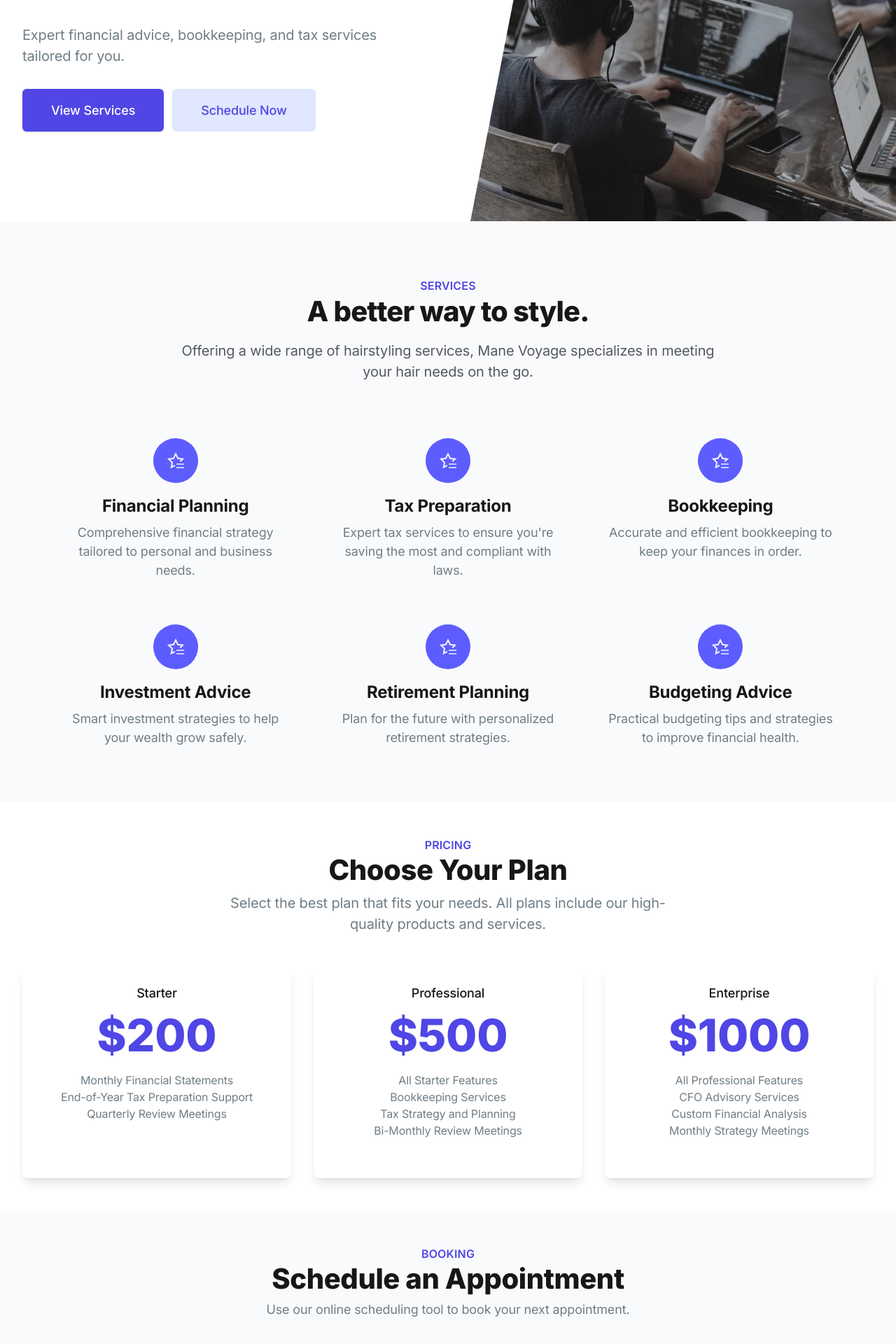
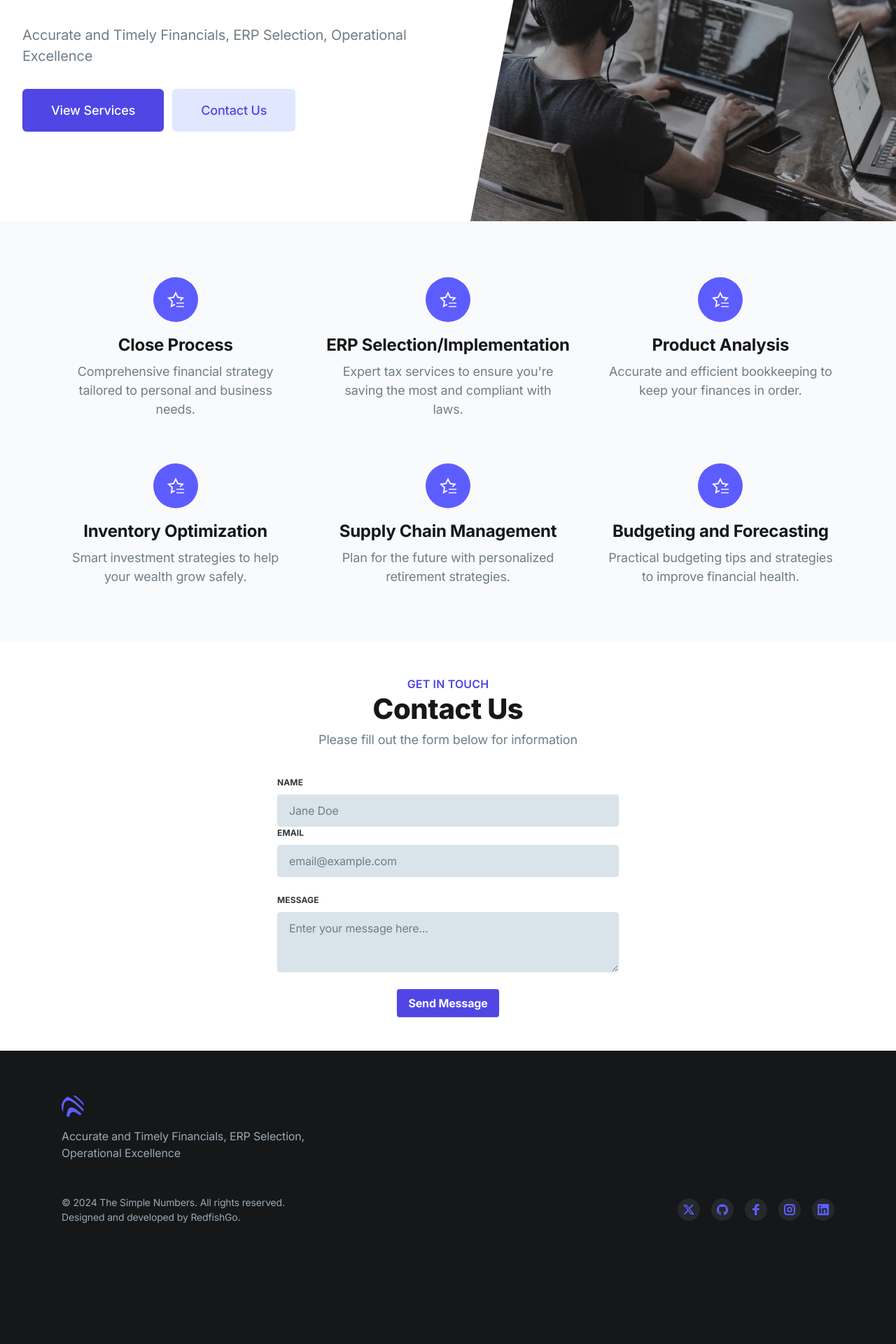
Before and after one commit to dtbayles/thesimplenumbers, a Next.js app: page / in a window 1280 px wide. Shown: the part 354-2274 px from the top of the page at 70% size. After the commit the page ends 2167 px from the top, so only its background shows below. Built offline with nearby package versions, Linux system fonts and the light colour scheme.

Commit message:
current updates

```diff
--- a/app/(default)/page.tsx
+++ b/app/(default)/page.tsx
@@ -74,42 +74,42 @@ export default function Home() {
       id: 1,
       delay: '',
       viewBox: "0 0 64 64",
-      title: 'Financial Planning',
+      title: 'Close Process',
       description: "Comprehensive financial strategy tailored to personal and business needs.",
     },
     {
       id: 2,
       delay: '100',
       viewBox: "0 0 64 64",
-      title: 'Tax Preparation',
+      title: 'ERP Selection/Implementation',
       description: "Expert tax services to ensure you're saving the most and compliant with laws.",
     },
     {
       id: 3,
       delay: '200',
       viewBox: "0 0 64 64",
-      title: 'Bookkeeping',
+      title: 'Product Analysis',
       description: "Accurate and efficient bookkeeping to keep your finances in order.",
     },
     {
       id: 4,
       delay: '300',
       viewBox: "0 0 64 64",
-      title: 'Investment Advice',
+      title: 'Inventory Optimization',
       description: "Smart investment strategies to help your wealth grow safely.",
     },
     {
       id: 5,
       delay: '400',
       viewBox: "0 0 64 64",
-      title: 'Retirement Planning',
+      title: 'Supply Chain Management',
       description: "Plan for the future with personalized retirement strategies.",
     },
     {
       id: 6,
       delay: '500',
       viewBox: "0 0 64 64",
-      title: 'Budgeting Advice',
+      title: 'Budgeting and Forecasting',
       description: "Practical budgeting tips and strategies to improve financial health.",
     },
   ];
@@ -150,10 +150,10 @@ export default function Home() {
                 <div className="text-center lg:text-left">
                   <h1 className="text-4xl tracking-tight font-extrabold text-gray-900 sm:text-5xl md:text-6xl">
                     <span className="block text-indigo-600 xl:inline">Simplify</span>{' '}
-                    <span className="block xl:inline">Your Finances</span>
+                    <span className="block xl:inline">Your Numbers</span>
                   </h1>
                   <p className="mt-3 text-base text-gray-500 sm:mt-5 sm:text-lg sm:max-w-xl sm:mx-auto md:mt-5 md:text-xl lg:mx-0">
-                    Expert financial advice, bookkeeping, and tax services tailored for you.
+                    Accurate and Timely Financials, ERP Selection, Operational Excellence
                   </p>
                   <div className="mt-5 sm:mt-8 sm:flex sm:justify-center lg:justify-start">
                     <div className="rounded-md shadow">
@@ -166,10 +166,10 @@ export default function Home() {
                     </div>
                     <div className="mt-3 sm:mt-0 sm:ml-3">
                       <a
-                        onClick={smoothScroll('#book')}
+                        onClick={smoothScroll('#contact')}
                         className="w-full flex items-center justify-center px-8 py-3 border border-transparent text-base font-medium rounded-md text-indigo-600 bg-indigo-100 hover:bg-indigo-200 md:py-4 md:text-lg md:px-10"
                       >
-                        Schedule Now
+                        Contact Us
                       </a>
                       <Modal
                         isOpen={modalIsOpen}
@@ -216,11 +216,11 @@ export default function Home() {
           <div className="py-12 md:py-20">
 
             {/* Section header */}
-            <div className="max-w-3xl mx-auto text-center pb-12 md:pb-20">
-              <h2 className="text-base text-indigo-600 font-semibold tracking-wide uppercase">Services</h2>
-              <h2 className="h2 mb-4 text-gray-900">A better way to style.</h2>
-              <p className="text-xl text-gray-600">Offering a wide range of hairstyling services, Mane Voyage specializes in meeting your hair needs on the go.</p>
-            </div>
+            {/*<div className="max-w-3xl mx-auto text-center pb-12 md:pb-20">*/}
+            {/*  <h2 className="text-base text-indigo-600 font-semibold tracking-wide uppercase">Services</h2>*/}
+            {/*  <h2 className="h2 mb-4 text-gray-900">A better way to style.</h2>*/}
+            {/*  <p className="text-xl text-gray-600">Offering a wide range of hairstyling services, Mane Voyage specializes in meeting your hair needs on the go.</p>*/}
+            {/*</div>*/}
 
             {/* Items */}
             <div
@@ -238,7 +238,7 @@ export default function Home() {
                     <path className="stroke-current text-purple-300" d="M43 42h-9M43 37h-9" strokeLinecap="square"
                           strokeWidth="2"/>
                   </svg>
-                  <h4 className="h4 mb-2 text-gray-900">{service.title}</h4>
+                  <h4 className="h4 mb-2 text-gray-900 -mx-10">{service.title}</h4>
                   <p className="text-lg text-gray-500 text-center">{service.description}</p>
                 </div>
               ))}
@@ -250,78 +250,16 @@ export default function Home() {
         </div>
       </section>
 
-      {/* Pricing Section */}
-      <section className="py-12 bg-white">
-        <div className="max-w-7xl mx-auto px-4 sm:px-6 lg:px-8">
-          <div className="text-center mb-12">
-            <h2 className="text-base text-indigo-600 font-semibold tracking-wide uppercase">Pricing</h2>
-            <p className="mt-2 text-3xl leading-8 font-extrabold tracking-tight text-gray-900 sm:text-4xl">
-              Choose Your Plan
-            </p>
-            <p className="mt-4 max-w-2xl text-xl text-gray-500 lg:mx-auto">
-              Select the best plan that fits your needs. All plans include our high-quality products and services.
-            </p>
-          </div>
-          <div className="mt-10">
-            <div className="flex flex-wrap justify-center gap-8">
-              {pricingPlans.map(plan => (
-                <div key={plan.id} className="text-center shadow-lg p-6 rounded-lg max-w-sm w-full bg-white">
-                  <h3 className="text-lg leading-6 font-medium text-gray-900">{plan.name}</h3>
-                  <div className="mt-4 items-baseline text-6xl leading-none font-extrabold text-indigo-600">
-                    ${plan.price}
-                  </div>
-                  <div className="mt-5 mb-8 text-gray-500">
-                    {plan.features.map(feature => (
-                      <p key={feature}>{feature}</p>
-                    ))}
-                  </div>
-                  {/*<button className="mt-auto bg-indigo-600 text-white font-bold py-2 px-4 rounded hover:bg-indigo-700">*/}
-                  {/*  Choose {plan.name}*/}
-                  {/*</button>*/}
-                </div>
-              ))}
-            </div>
-          </div>
-        </div>
-      </section>
-
-      {/* Booking Section */}
-      <section className="py-12 bg-gray-50" id="book">
-        <div className="max-w-7xl mx-auto px-4 sm:px-6 lg:px-8">
-          <div className="text-center mb-12">
-            <h2 className="text-base text-indigo-600 font-semibold tracking-wide uppercase">Booking</h2>
-            <p className="mt-2 text-3xl leading-8 font-extrabold tracking-tight text-gray-900 sm:text-4xl">
-              Schedule an Appointment
-            </p>
-            <p className="mt-4 text-lg leading-6 text-gray-500">
-              Use our online scheduling tool to book your next appointment.
-            </p>
-          </div>
-          <div className="flex justify-center">
-            <div className="w-full max-w-lg">
-              <div className="bg-white overflow-hidden shadow rounded-lg">
-                <div className="px-4 py-5 sm:p-6">
-                  {/* Your Calendly Link */}
-                  <div className="calendly-inline-widget" style={{minWidth: '320px', height: '630px'}} data-url="https://calendly.com/drew-i96j/30min" />
-                  <script type="text/javascript" src="https://assets.calendly.com/assets/external/widget.js" async></script>
-                </div>
-              </div>
-            </div>
-          </div>
-        </div>
-      </section>
-
       {/* Contact Us section */}
       <section id="contact" className="py-12 bg-white">
         <div className="container mx-auto px-4">
           <div className="text-center mb-10">
             <h2 className="text-base text-indigo-600 font-semibold tracking-wide uppercase">Get in Touch</h2>
             <p className="mt-2 text-3xl leading-8 font-extrabold tracking-tight text-gray-900 sm:text-4xl">
-              Book Your Next Appointment
+              Contact Us
             </p>
             <p className="mt-4 text-lg leading-6 text-gray-500">
-              Have any questions or want to book an appointment? Fill out the form below, and we'll get back to you as
-              soon as possible.
+              Please fill out the form below for information
             </p>
           </div>
           <div className="flex justify-center">
--- a/components/ui/footer.tsx
+++ b/components/ui/footer.tsx
@@ -22,7 +22,7 @@ export default function Footer() {
                   </svg>
                 </Link>
               </div>
-              <div className="text-gray-400">{COMPANY_NAME} offers expert financial advice, bookkeeping, and tax services.</div>
+              <div className="text-gray-400">Accurate and Timely Financials, ERP Selection, Operational Excellence</div>
             </div>
 
             {/* 2nd, 3rd and 4th blocks */}
@@ -40,29 +40,29 @@ export default function Footer() {
 
               {/* 4th block */}
               <div className="text-sm">
-                <h6 className="text-gray-200 font-medium mb-1">{COMPANY_NAME}</h6>
-                <ul>
-                  <li className="mb-1">
-                    <Link href="/"
-                          className="text-gray-400 hover:text-gray-100 transition duration-150 ease-in-out">Home</Link>
-                  </li>
-                  <li className="mb-1">
-                    <Link href="/#services"
-                          className="text-gray-400 hover:text-gray-100 transition duration-150 ease-in-out">Services</Link>
-                  </li>
-                  <li className="mb-1">
-                    <Link href="/#pricing"
-                          className="text-gray-400 hover:text-gray-100 transition duration-150 ease-in-out">Pricing</Link>
-                  </li>
-                  <li className="mb-1">
-                    <Link href="/#booking"
-                          className="text-gray-400 hover:text-gray-100 transition duration-150 ease-in-out">Booking</Link>
-                  </li>
-                  <li className="mb-1">
-                    <Link href="/#contact"
-                          className="text-gray-400 hover:text-gray-100 transition duration-150 ease-in-out">Get in touch</Link>
-                  </li>
-                </ul>
+                {/*<h6 className="text-gray-200 font-medium mb-1">{COMPANY_NAME}</h6>*/}
+                {/*<ul>*/}
+                {/*  <li className="mb-1">*/}
+                {/*    <Link href="/"*/}
+                {/*          className="text-gray-400 hover:text-gray-100 transition duration-150 ease-in-out">Home</Link>*/}
+                {/*  </li>*/}
+                {/*  <li className="mb-1">*/}
+                {/*    <Link href="/#services"*/}
+                {/*          className="text-gray-400 hover:text-gray-100 transition duration-150 ease-in-out">Services</Link>*/}
+                {/*  </li>*/}
+                {/*  <li className="mb-1">*/}
+                {/*    <Link href="/#pricing"*/}
+                {/*          className="text-gray-400 hover:text-gray-100 transition duration-150 ease-in-out">Pricing</Link>*/}
+                {/*  </li>*/}
+                {/*  <li className="mb-1">*/}
+                {/*    <Link href="/#booking"*/}
+                {/*          className="text-gray-400 hover:text-gray-100 transition duration-150 ease-in-out">Booking</Link>*/}
+                {/*  </li>*/}
+                {/*  <li className="mb-1">*/}
+                {/*    <Link href="/#contact"*/}
+                {/*          className="text-gray-400 hover:text-gray-100 transition duration-150 ease-in-out">Get in touch</Link>*/}
+                {/*  </li>*/}
+                {/*</ul>*/}
               </div>
 
             </div>
```
